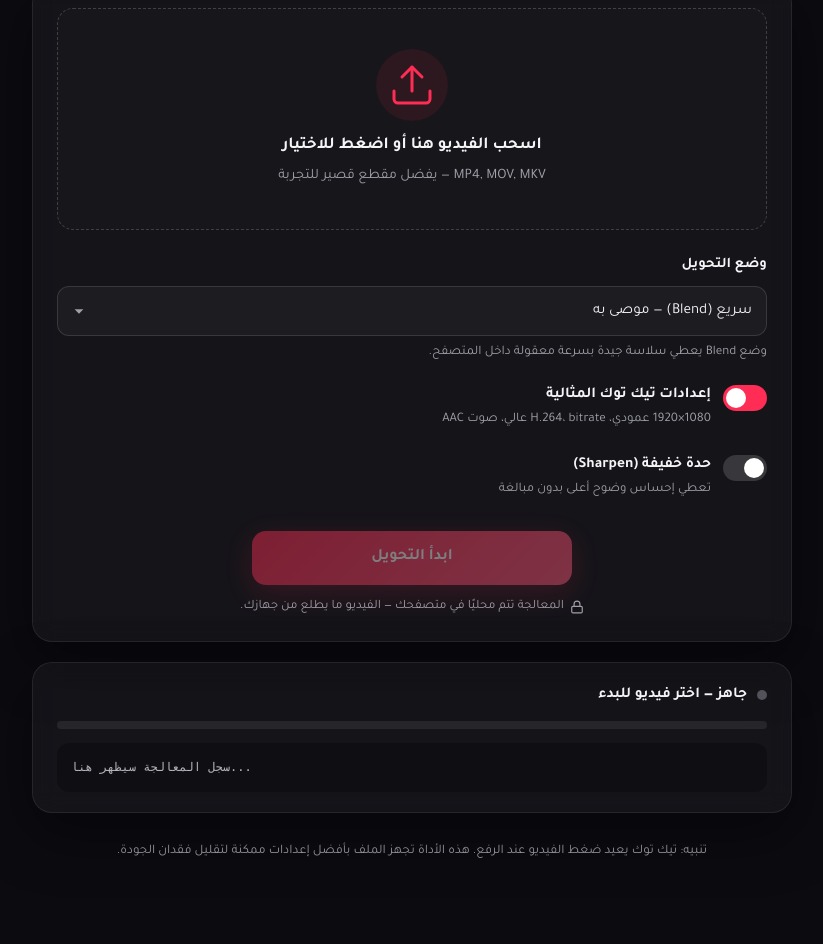
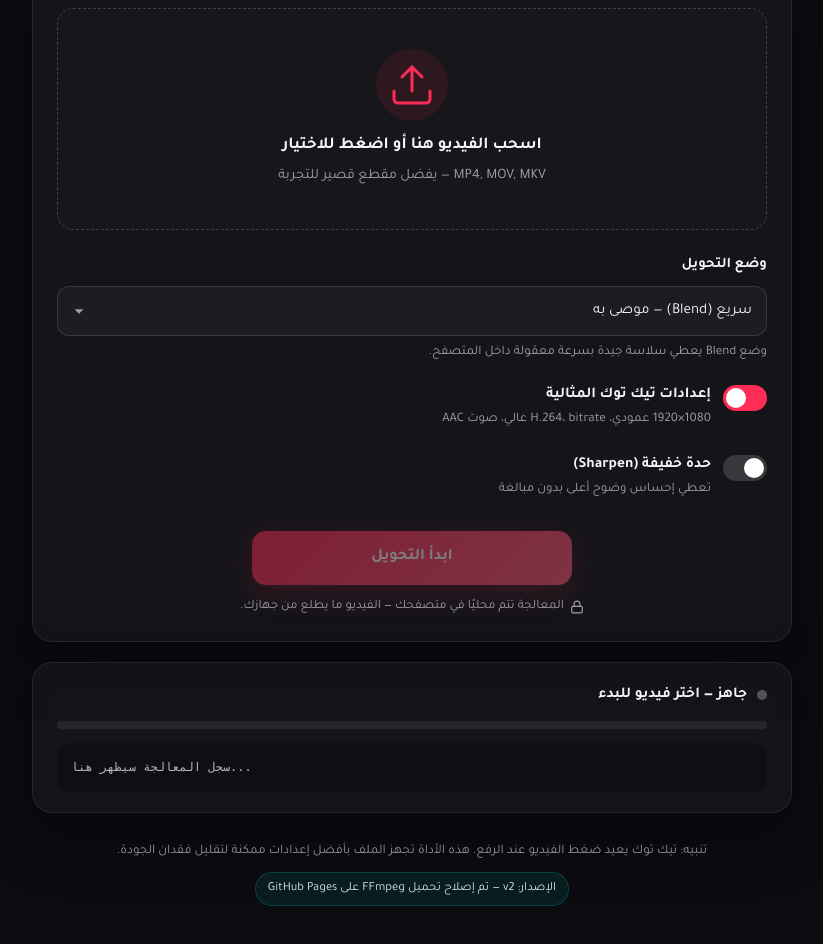
Before and after one commit to Abaod3/Abaod3.github.io, a plain HTML site: page index.html in a window 1280 px wide. Shown: the part 346-1290 px from the top of the page, without its empty margins (228-1051 px from the left). Drawn offline with Linux system fonts and the light colour scheme.

Commit message:
Add visible version marker in UI

```diff
--- a/index.html
+++ b/index.html
@@ -101,6 +101,7 @@
 
     <footer class="footer">
       <p>تنبيه: تيك توك يعيد ضغط الفيديو عند الرفع. هذه الأداة تجهز الملف بأفضل إعدادات ممكنة لتقليل فقدان الجودة.</p>
+      <p class="version">الإصدار: v2 — تم إصلاح تحميل FFmpeg على GitHub Pages</p>
     </footer>
   </main>
 
--- a/style.css
+++ b/style.css
@@ -438,6 +438,17 @@ h1 {
 
 .footer p { margin: 0; }
 
+.version {
+  margin-top: 10px !important;
+  display: inline-block;
+  padding: 6px 12px;
+  border-radius: 999px;
+  font-size: 0.78rem;
+  color: #cfeceb;
+  background: rgba(0, 242, 234, 0.08);
+  border: 1px solid rgba(0, 242, 234, 0.18);
+}
+
 @media (max-width: 560px) {
   .container { padding-top: 32px; }
   .card { padding: 18px; border-radius: 16px; }
```
